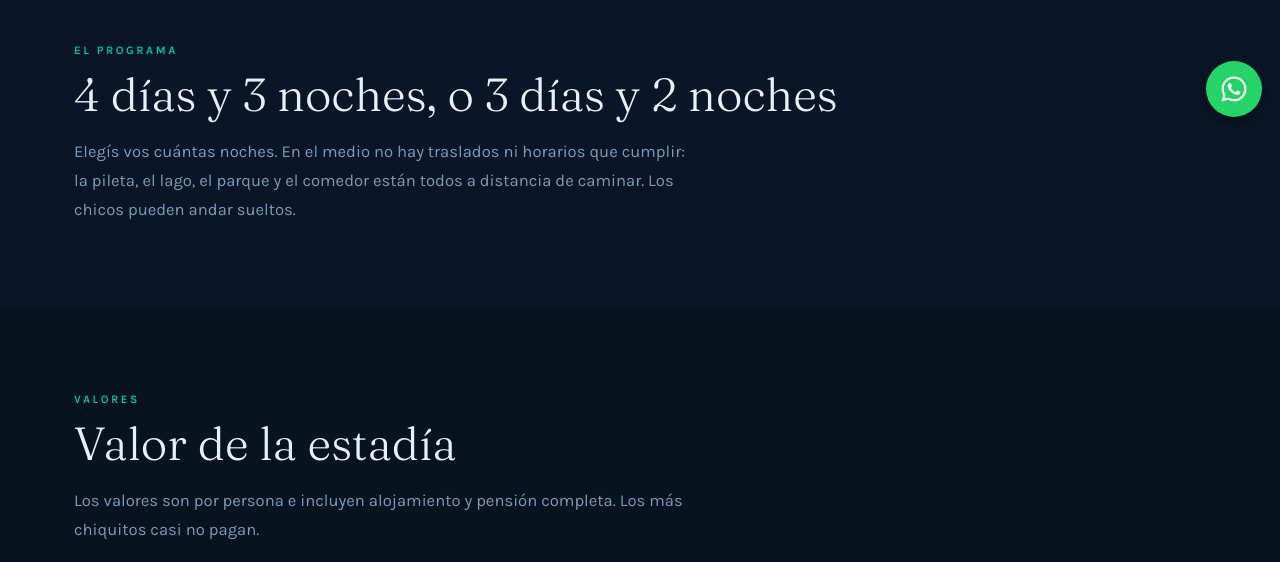
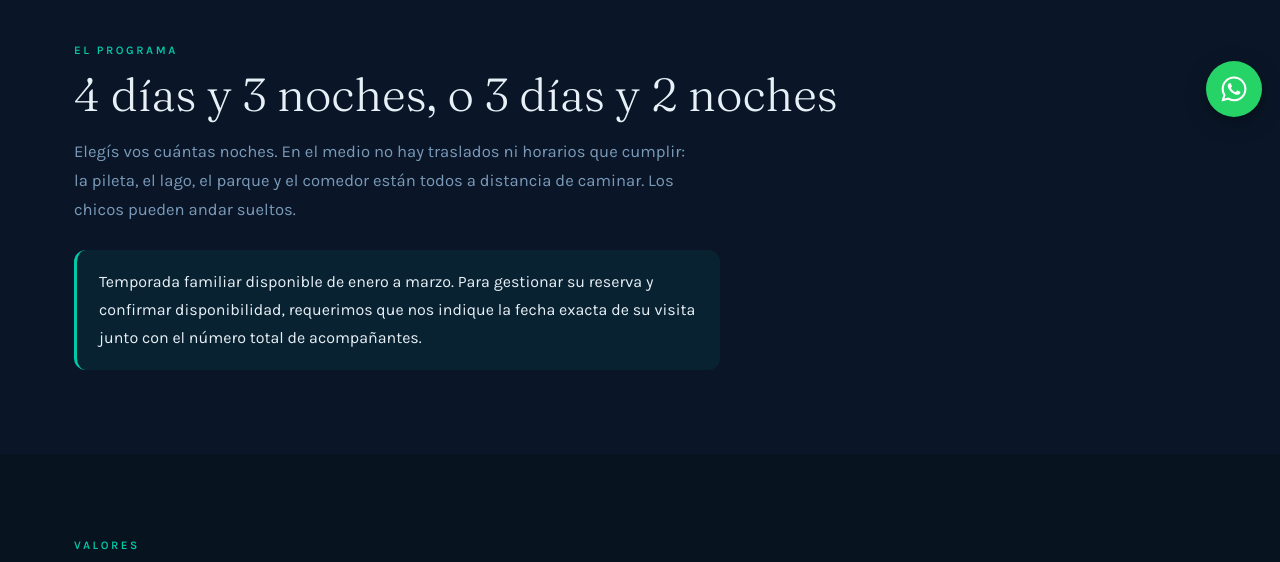
Before and after one commit to IpawnprozNetwork/lareserva, a PHP site: page /verano2027.php in a window 1280 px wide. Shown: the part 665-1227 px from the top of the page. Run offline with PHP 8.4, Linux system fonts and the light colour scheme.

Commit message:
Pie de El programa con temporada y requisitos de reserva

```diff
--- a/verano2027.php
+++ b/verano2027.php
@@ -1,5 +1,5 @@
 <?php
-/* verano2027.php - VERSION 5.5
+/* verano2027.php - VERSION 5.6
    Landing de Verano 2027.
 
    Pagina suelta, no entra en el menu principal. La idea es compartir un link
@@ -161,7 +161,7 @@ $waTexto = rawurlencode('Hola, quiero info sobre Verano 2027 en familia en La Re
 <head>
 <meta charset="UTF-8">
 <meta name="viewport" content="width=device-width,initial-scale=1">
-<!-- verano2027.php VERSION 5.5 -->
+<!-- verano2027.php VERSION 5.6 -->
 <title>Verano 2027 en familia · La Reserva Naturaleza Arte</title>
 <meta name="description" content="Verano 2027 en familia: 4 días y 3 noches o 3 días y 2 noches a una hora de Buenos Aires. Pileta, actividades para chicos, paseo a caballo y pensión completa.">
 <meta property="og:title" content="Verano 2027 · La Reserva">
@@ -278,6 +278,9 @@ h2{font:300 clamp(1.9rem,4vw,2.9rem) 'Fraunces',Georgia,serif;line-height:1.12;m
 .inc b{display:block;font:600 1.02rem 'Karla',sans-serif;margin-bottom:6px;color:var(--t1)}
 .inc p{font-size:.92rem;color:var(--t2);line-height:1.6}
 
+.pie-programa{margin-top:26px;padding:18px 22px;border-radius:12px;
+  background:rgba(0,201,167,.07);border-left:3px solid var(--teal);
+  color:var(--t1);font-size:1rem;line-height:1.75;max-width:68ch}
 .aviso-fechas{margin-top:22px;padding:16px 20px;border-radius:12px;
   background:rgba(0,201,167,.08);border:1px solid rgba(0,201,167,.3);
   color:var(--t1);font-size:1.02rem;line-height:1.7;max-width:62ch}
@@ -429,6 +432,11 @@ function v27mosaico(array $items, bool $primeraGrande = false): void {
     <p class="lede"><?= e(lrAjuste('v27_programa_bajada',
        'Elegís vos cuántas noches. En el medio no hay traslados ni horarios que cumplir: la pileta, el lago, el parque y el comedor están todos a distancia de caminar. Los chicos pueden andar sueltos.')) ?></p>
     <?php v27mosaico(array_slice($baldosas, 0, 6), true); ?>
+    <?php /* v5.6: el pie del programa. Johnny lo pidio debajo de las fotos:
+             es la frase que fija la temporada y dice que hace falta para
+             reservar, antes de que la persona siga bajando a los precios. */ ?>
+    <p class="pie-programa"><?= e(lrAjuste('v27_programa_pie',
+       'Temporada familiar disponible de enero a marzo. Para gestionar su reserva y confirmar disponibilidad, requerimos que nos indique la fecha exacta de su visita junto con el número total de acompañantes.')) ?></p>
   </div>
 </section>
 
```
Also changed, not shown: OPERAR.md (+2 -2 lines), admin/verano.php (+7 -3 lines), db/26-pie-programa.sql (added, +7 -0 lines), docs/db-readme.html (+1 -1 lines), docs/operar.html (+1 -1 lines), db/README.md, 1 other file.
